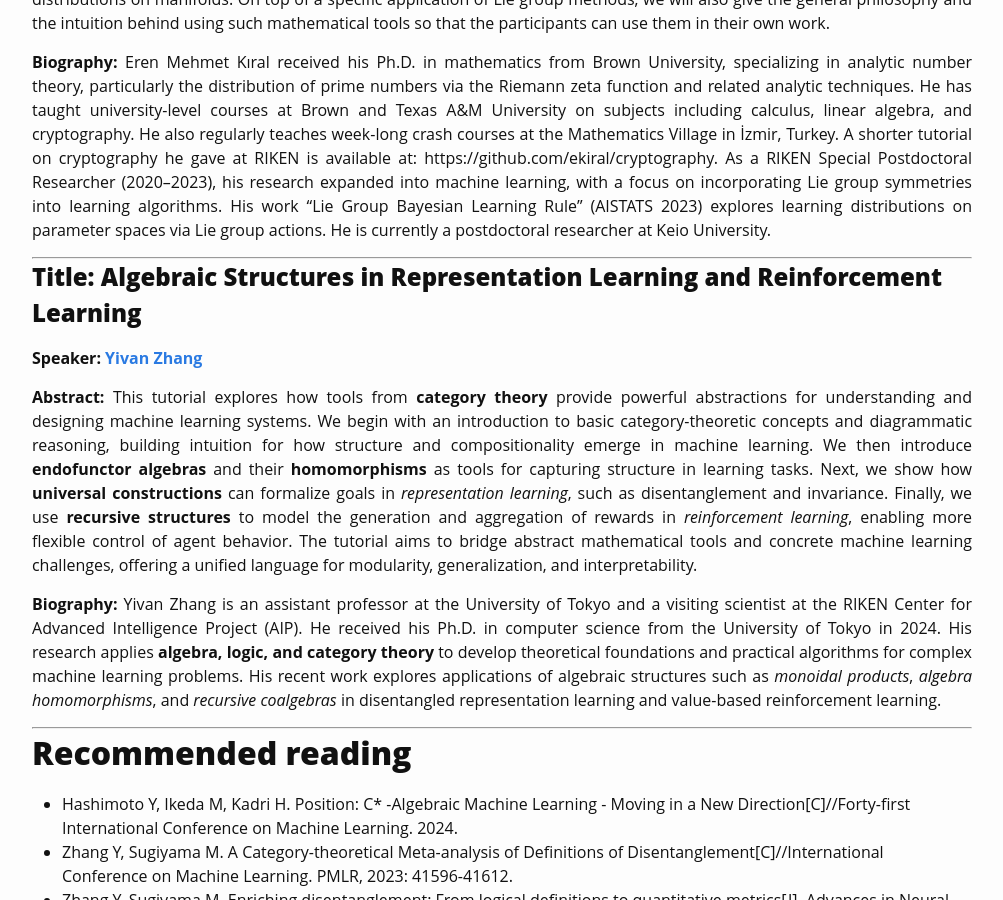
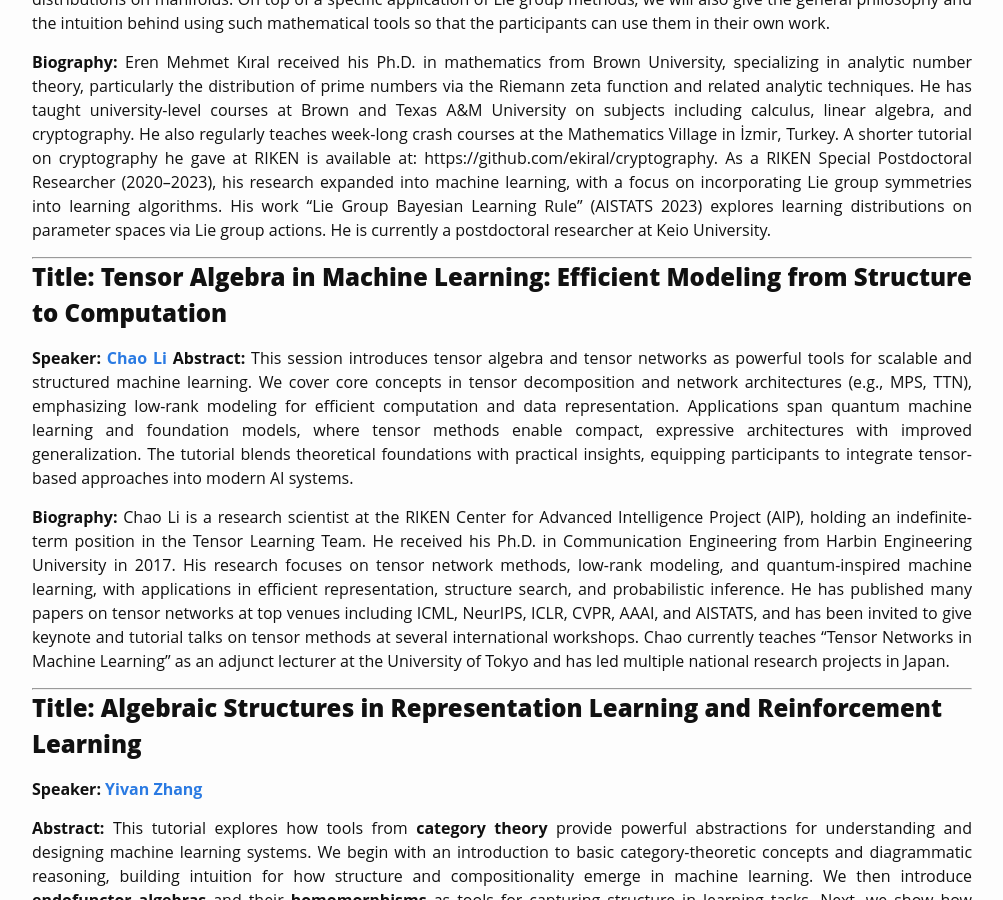
Before and after one commit to Algebra4AI/Algebra4AI.github.io, a Jekyll site: the page built from index.md, in a window 1280 px wide and 900 px high, scrolled down 2628 px. Shown: the whole window, without its empty margins (138-1141 px from the left). Built offline with Jekyll 4.4.1, drawn with Linux system fonts in a browser that asks for light colours; some web fonts are replaced; some of the changed text lies outside the part shown.

Commit message:
Update index.md

```diff
--- a/index.md
+++ b/index.md
@@ -48,7 +48,7 @@ This tutorial explores how advanced algebraic structures—such as C*-algebras,
 
 - **Tensor Algebra in Machine Learning** `(Speaker: Chao, 40 min)`
   - Basic tensor algebra and tensor networks
-  - Applications in quantum ML and foundation models
+  - Applications in quantum(-inspired) ML
 <!-- <b>Prerequisite knowledge.</b>   -->
 
 # Prerequisite knowledge
@@ -127,6 +127,14 @@ TBD
 **Biography:** Eren Mehmet Kıral received his Ph.D. in mathematics from Brown University, specializing in analytic number theory, particularly the distribution of prime numbers via the Riemann zeta function and related analytic techniques. He has taught university-level courses at Brown and Texas A&M University on subjects including calculus, linear algebra, and cryptography. He also regularly teaches week-long crash courses at the Mathematics Village in İzmir, Turkey. A shorter tutorial on cryptography he gave at RIKEN is available at: https://github.com/ekiral/cryptography. As a RIKEN Special Postdoctoral Researcher (2020--2023), his research expanded into machine learning, with a focus on incorporating Lie group symmetries into learning algorithms. His work “Lie Group Bayesian Learning Rule” (AISTATS 2023) explores learning distributions on parameter spaces via Lie group actions. He is currently a postdoctoral researcher at Keio University.
 
 ---
+## Title: Tensor Algebra in Machine Learning: Efficient Modeling from Structure to Computation
+
+**Speaker:** [**Chao Li**](https://chaoliatriken.github.io/)
+**Abstract:** This session introduces tensor algebra and tensor networks as powerful tools for scalable and structured machine learning. We cover core concepts in tensor decomposition and network architectures (e.g., MPS, TTN), emphasizing low-rank modeling for efficient computation and data representation. Applications span quantum machine learning and foundation models, where tensor methods enable compact, expressive architectures with improved generalization. The tutorial blends theoretical foundations with practical insights, equipping participants to integrate tensor-based approaches into modern AI systems.
+
+**Biography:** Chao Li is a research scientist at the RIKEN Center for Advanced Intelligence Project (AIP), holding an indefinite-term position in the Tensor Learning Team. He received his Ph.D. in Communication Engineering from Harbin Engineering University in 2017. His research focuses on tensor network methods, low-rank modeling, and quantum-inspired machine learning, with applications in efficient representation, structure search, and probabilistic inference. He has published many papers on tensor networks at top venues including ICML, NeurIPS, ICLR, CVPR, AAAI, and AISTATS, and has been invited to give keynote and tutorial talks on tensor methods at several international workshops. Chao currently teaches “Tensor Networks in Machine Learning” as an adjunct lecturer at the University of Tokyo and has led multiple national research projects in Japan.
+
+---
 
 ## Title: Algebraic Structures in Representation Learning and Reinforcement Learning
 
```
